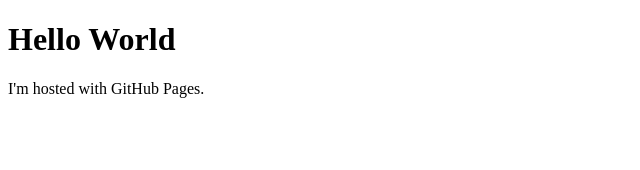
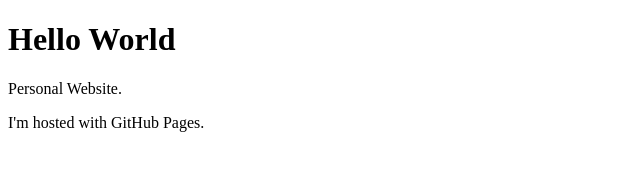
Before and after one commit to devaki12/devaki12.github.io, a plain HTML site: page index.html in a window 1280 px wide. Shown: the whole page, without its empty margins (0-640 px from the left). Drawn offline with Linux system fonts and the light colour scheme.

Commit message:
Update index.html

```diff
--- a/index.html
+++ b/index.html
@@ -2,6 +2,7 @@
 <html>
 <body>
 <h1>Hello World</h1>
+<p>Personal Website. </p>
 <p>I'm hosted with GitHub Pages.</p>
 </body>
 </html>
```
